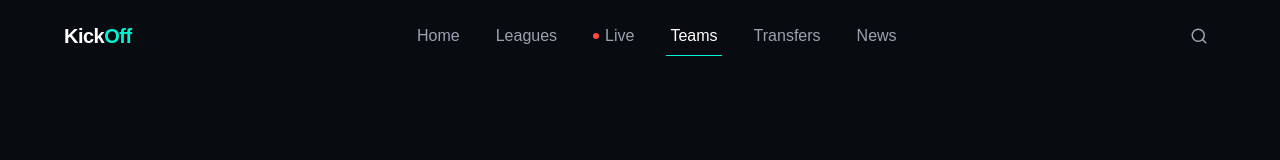
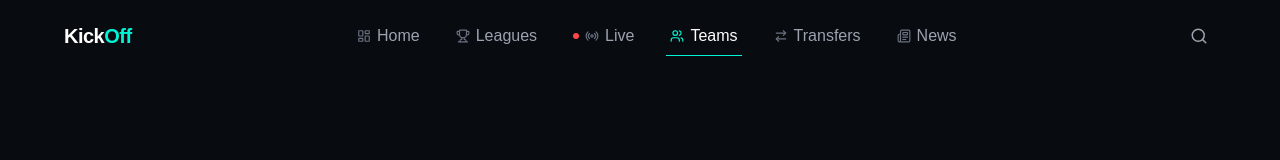
Before and after one commit to HARSHTANDEL25/Kickoff, a Next.js app: page /teams in a window 1280 px wide. Shown: the top 160 px of the page. Built offline with nearby package versions, Linux system fonts and the light colour scheme; no server answers; a web font is replaced by a local one.

Commit message:
fix nav icon

```diff
--- a/app/components/layout/DesktopNavigation.tsx
+++ b/app/components/layout/DesktopNavigation.tsx
@@ -44,10 +44,11 @@ const DesktopNavigation = () => {
                                     className={`relative px-4 py-2 rounded-lg text-md font-medium transition-colors duration-200 group
                                         ${isActive ? 'text-white' : 'text-[#9ca3af] hover:text-white'}`}
                                 >
-                                    <span className='flex items-center gap-1.5 '>
+                                    <span className='flex items-center gap-1.5'>
                                         {nav.label === 'Live' && (
                                             <span className='w-1.5 h-1.5 rounded-full bg-[#FF4747] animate-live' />
                                         )}
+                                        {nav.icon && <nav.icon size={14} className={isActive ? 'text-[#00F5D4]' : 'text-[#6b7280] group-hover:text-white transition-colors'} />}
                                         {nav.label}
                                     </span>
                                     <span className={`absolute bottom-0 left-3 right-3 h-px transition-transform duration-300 origin-left
```
